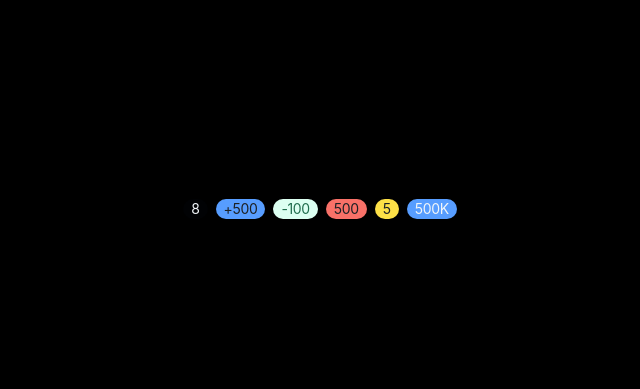
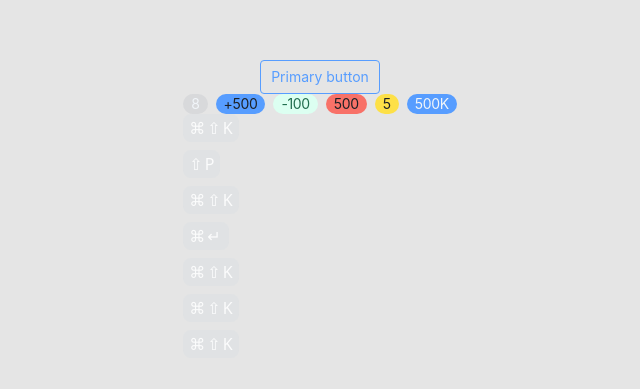
Before and after one commit to karthi13/vue-atlassian-ui-components, a Vue app: page / in a window 1280 px wide. Shown: the part 191-580 px from the top of the page, without its empty margins (320-960 px from the left). Built offline with nearby package versions, Linux system fonts and the light colour scheme.

Commit message:
chore: update

```diff
--- a/src/App.vue
+++ b/src/App.vue
@@ -1,11 +1,13 @@
 <template>
   <div>
-    <!-- <Button /> -->
+    <Button />
     <Badge />
+    <Kbd />
   </div>
 </template>
 
 <script setup lang="ts">
 import Button from './showcase/Button.vue'
 import Badge from './showcase/Badge.vue'
+import Kbd from './showcase/Kbd.vue'
 </script>
--- a/src/components/Badge/Badge.vue
+++ b/src/components/Badge/Badge.vue
@@ -1,7 +1,7 @@
 <template>
-    <span :class="badge({ appearance })">
-        <slot></slot>
-    </span>
+  <span :class="badge({ appearance })">
+    <slot></slot>
+  </span>
 </template>
 
 <script setup lang="ts">
--- a/src/components/Button/Button.vue
+++ b/src/components/Button/Button.vue
@@ -51,6 +51,7 @@ const button = cva("inline-flex place-items-center h-8 px-2.5 w-fit text-center
     iconBefore: false,
   }
 });
+
 type ButtonProps = VariantProps<typeof button>;
 
 const props = withDefaults(
@@ -70,7 +71,6 @@ const props = withDefaults(
   },
 );
 
-console.log(props.iconBefore);
 </script>
 
 <template>
--- a/src/components/Kbd/Kbd.vue
+++ b/src/components/Kbd/Kbd.vue
@@ -1,19 +1,19 @@
 <template>
-  <kbd class="px-1.5 py-0.5 inline-flex space-x-0.5 items-center font-sans font-normal text-center text-small shadow-small bg-btn-neutral text-foreground-600 rounded-lg">
-    <abbr v-for="item  in keys" :key="item" :title="item" class="no-underline">{{ kbdKeysMap[item] }}</abbr>
+  <kbd class="justify-center w-fit px-1.5 py-0.5 inline-flex space-x-0.5 items-center font-sans font-normal text-center text-small shadow-small bg-btn-neutral text-foreground-600 rounded-lg">
+    <abbr
+      v-for="item in keys"
+      :key="item"
+      :title="item"
+      class="no-underline"
+    >
+      {{ kbdKeysMap[item] }}
+    </abbr>
     <span><slot /></span>
   </kbd>
-
 </template>
 
 <script setup lang="ts">
-
-defineProps({
-    keys: {
-        type: Array,
-        default: [],
-    }
-})
+defineProps({ keys: Array })
 
 const kbdKeysMap = {
   command: "⌘",
--- a/src/showcase/Button.vue
+++ b/src/showcase/Button.vue
@@ -1,8 +1,8 @@
 <template>
-  <div class="flex flex-col w-full gap-2">
+  <Button appearance="primary" :outline="true">Primary button</Button>
+  <!-- <div class="flex flex-col w-full gap-2">
     <div class="flex flex-col gap-2">
       <Button>Default button</Button>
-      <Button appearance="primary">Primary button</Button>
       <Button appearance="subtle">Subtle button</Button>
       <Button appearance="warning">Warning button</Button>
       <Button appearance="danger">Danger button</Button>
@@ -21,7 +21,7 @@
     </div>
     <hr />
     <div class="flex flex-col gap-2">
-      <Button appearance="primary" size="lg" :outline="true">Primary Outline button</Button>
+      <Button appearance="primary" size="lg" outline>Primary Outline button</Button>
       <Button appearance="success" size="sm" :outline="true">Default Outline button</Button>
       <Button appearance="warning" size="md" :outline="true">Warning Outline button</Button>
       <Button appearance="danger" size="sm" :outline="true">Danger Outline button</Button>
@@ -57,7 +57,7 @@
       </Button>
     </div>
     <hr />
-  </div>
+  </div> -->
 </template>
 
 <script setup lang="ts">
--- /dev/null
+++ b/src/showcase/Kbd.vue
@@ -0,0 +1,15 @@
+<template>
+  <div class="flex flex-col gap-y-2">
+    <Kbd :keys="['command', 'shift']">K</Kbd>
+    <Kbd :keys="['shift']">P</Kbd>
+    <Kbd :keys="['command', 'shift']">K</Kbd>
+    <Kbd :keys="['command', 'enter']"></Kbd>
+    <Kbd :keys="['command', 'shift']">K</Kbd>
+    <Kbd :keys="['command', 'shift']">K</Kbd>
+    <Kbd :keys="['command', 'shift']">K</Kbd>
+  </div>
+</template>
+
+<script setup lang="ts">
+import Kbd from '../components/Kbd/Kbd.vue'
+</script>
--- a/src/style.css
+++ b/src/style.css
@@ -9,7 +9,7 @@
 
   color-scheme: light dark;
   color: rgba(255, 255, 255, 0.87);
-  background-color: #000;
+  background-color: #e5e5e5;
 
   font-synthesis: none;
   text-rendering: optimizeLegibility;
```
